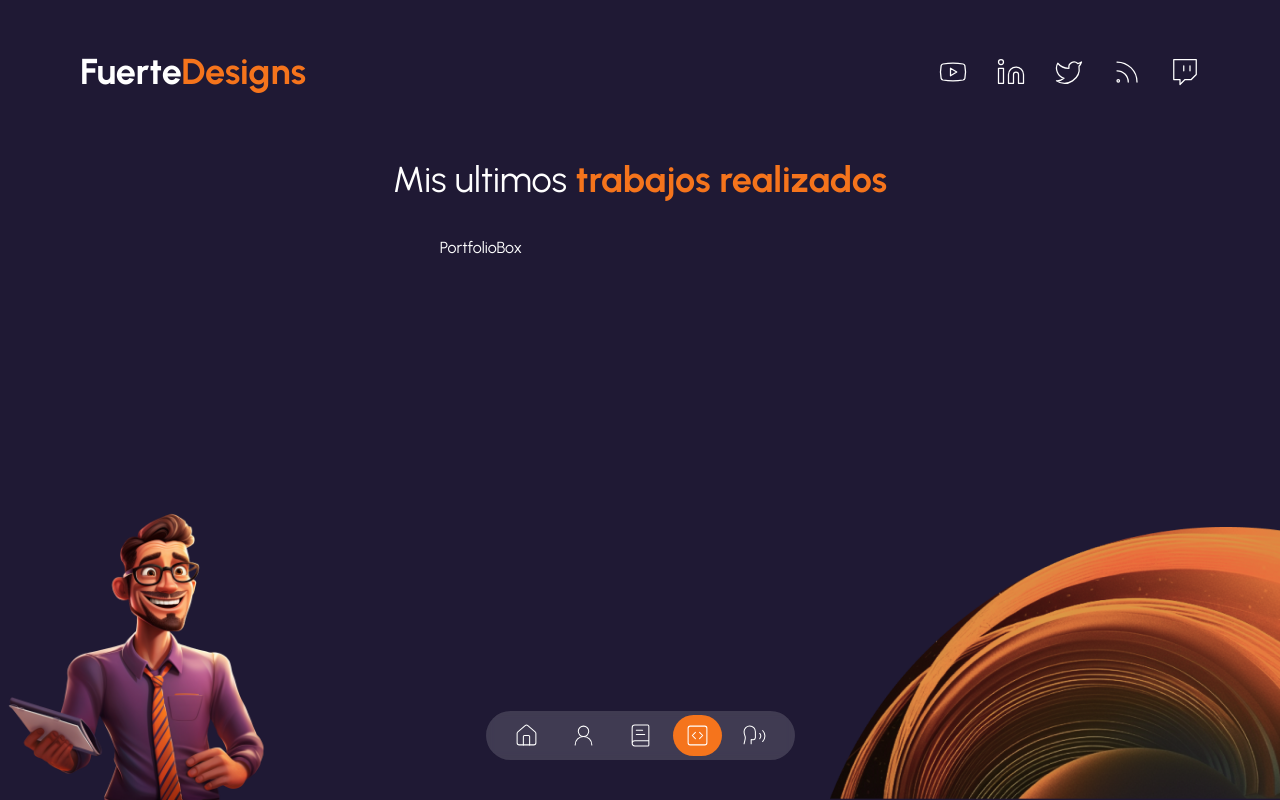
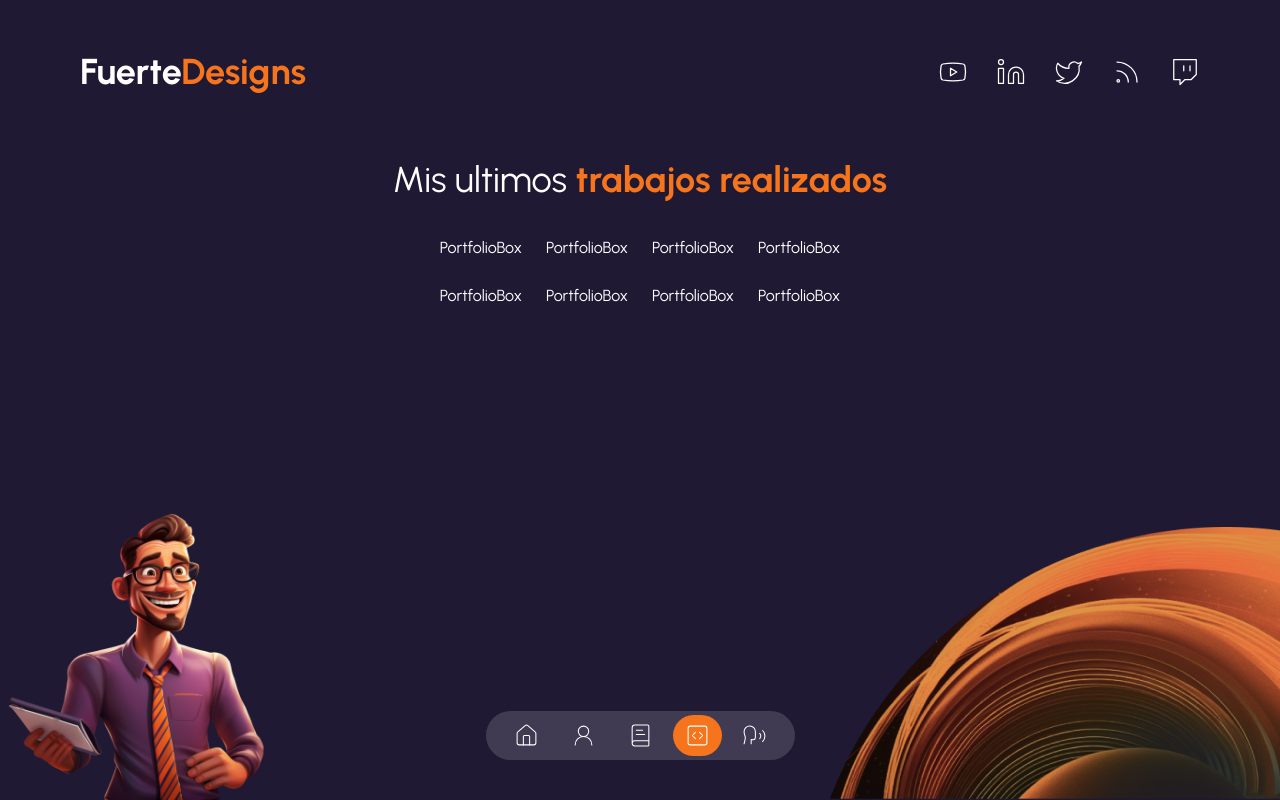
Before and after one commit to fantasyfuerte/portfolio-landing-page, a Next.js app: page /portfolio in a window 1280 px wide. Built offline with nearby package versions, Linux system fonts and the light colour scheme.

Commit message:
mapping dataPortfolio

```diff
--- a/src/app/(routes)/portfolio/page.tsx
+++ b/src/app/(routes)/portfolio/page.tsx
@@ -3,6 +3,7 @@ import CircleImage from "@/components/circle-image";
 import Container from "@/components/container";
 import PortfolioBox from "@/components/portfolio-box";
 import TransitionPage from "@/components/transition-page";
+import { dataPortfolio } from "@/data";
 
 function PortfolioPage() {
   return (
@@ -16,7 +17,9 @@ function PortfolioPage() {
           <span className="font-bold text-secondary">trabajos realizados</span>
         </h1>
         <div className="relative z-10 grid max-w-5xl gap-6 mx-auto mt-4 md:grid-cols-4">
-          <PortfolioBox />
+          {dataPortfolio.map((data) => (
+            <PortfolioBox key={data.id} />
+          ))}
         </div>
       </div>
     </Container>
```
